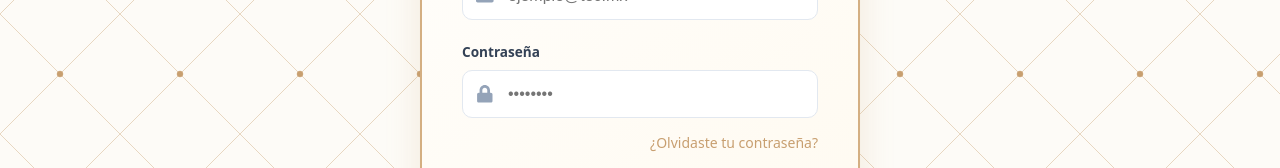
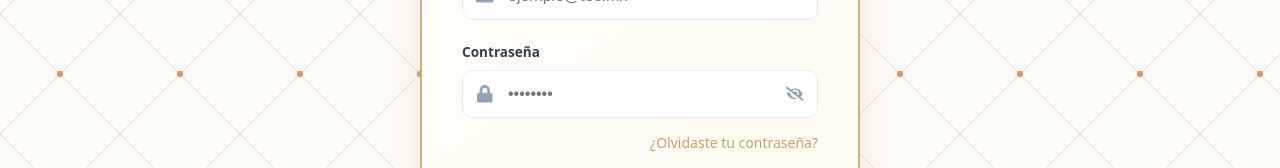
Before and after one commit to Kerno76/fastalkpruebas, a React (Vite) app: page /login in a window 1280 px wide. Shown: the part 466-634 px from the top of the page. Built offline with nearby package versions, Linux system fonts and the light colour scheme.

Commit message:
Ver contrasenia en el Login

```diff
--- a/src/pages/Login/LoginPage.jsx
+++ b/src/pages/Login/LoginPage.jsx
@@ -1,6 +1,6 @@
 import React, { useState } from 'react';
 import { useNavigate } from 'react-router-dom';
-import { FaLock, FaEnvelope } from 'react-icons/fa';
+import { FaLock, FaEnvelope, FaEye, FaEyeSlash } from 'react-icons/fa';
 import logo from '../../assets/FasTalk.jpeg';
 import '../../styles/LoginPage.css';
 
@@ -11,6 +11,7 @@ export default function LoginPage() {
   const [isExiting, setIsExiting] = useState(false);
   const [email, setEmail] = useState('');
   const [password, setPassword] = useState('');
+  const [showPassword, setShowPassword] = useState(false);
   const navigate = useNavigate();
 
   const handleSubmit = (e) => {
@@ -75,7 +76,10 @@ export default function LoginPage() {
             <label>Contraseña</label>
             <div className="input-wrapper-icon">
               <FaLock className="field-icon" />
-              <input type="password" placeholder="••••••••" value={password} onChange={(e) => setPassword(e.target.value)} required />
+              <input type={showPassword ? 'text' : 'password'} placeholder="••••••••" value={password} onChange={(e) => setPassword(e.target.value)} required />
+              <span className="password-toggle-icon" onClick={() => setShowPassword(!showPassword)} style={{position: 'absolute',right: '14px',cursor: 'pointer',color: '#94a3b8',display: 'flex',alignItems: 'center',fontSize: '1.1rem'}}>
+                {showPassword ? <FaEye /> : <FaEyeSlash /> }
+              </span>
             </div>
           </div>
 
--- a/src/styles/LoginPage.css
+++ b/src/styles/LoginPage.css
@@ -114,7 +114,7 @@
 
 .input-wrapper-icon input {
   width: 100%;
-  padding: 14px 14px 14px 45px;
+  padding: 14px 45px 14px 45px;
   border: 1.5px solid #e2e8f0;
   border-radius: 10px;
   font-size: 1rem;
```
